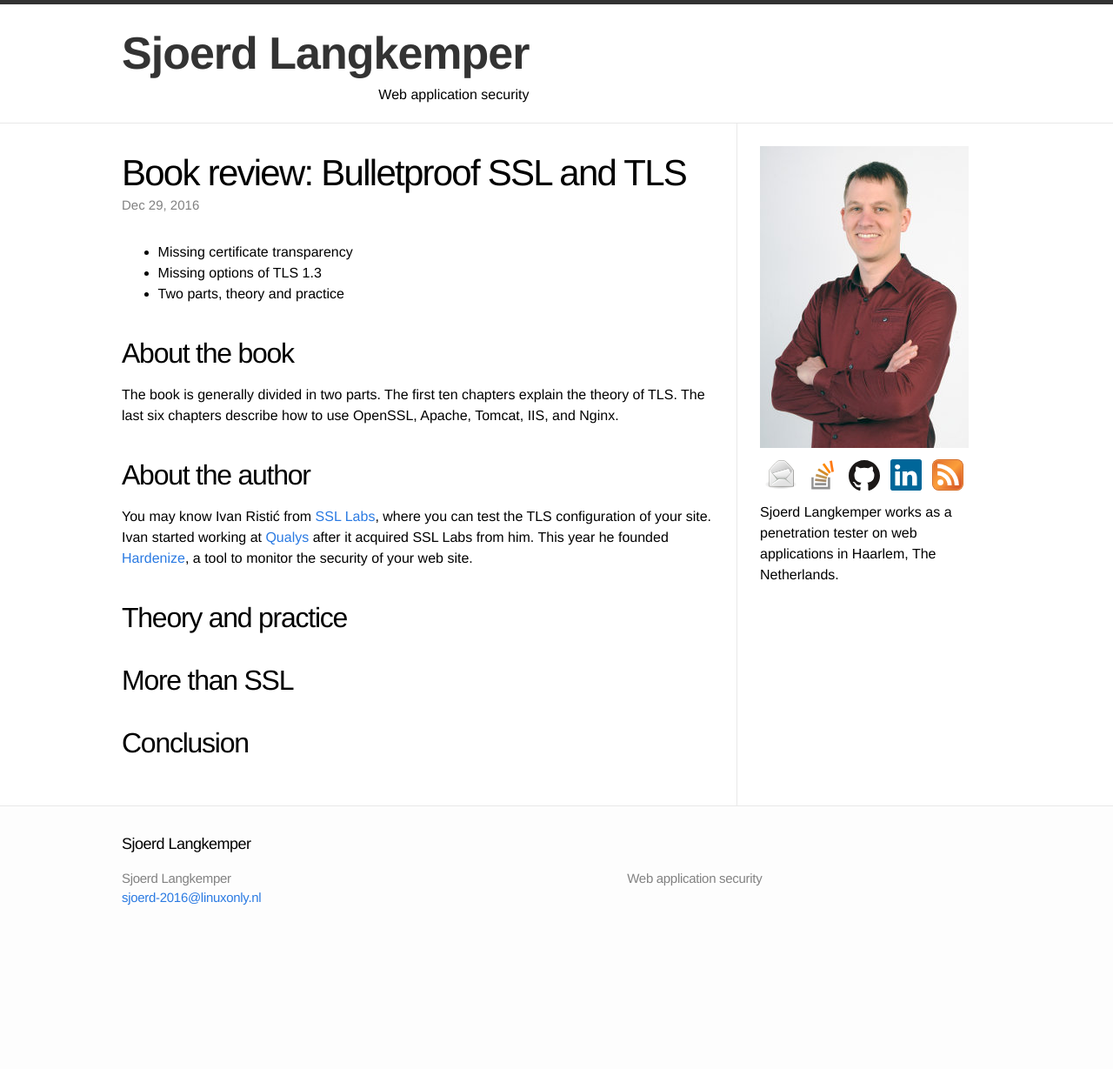
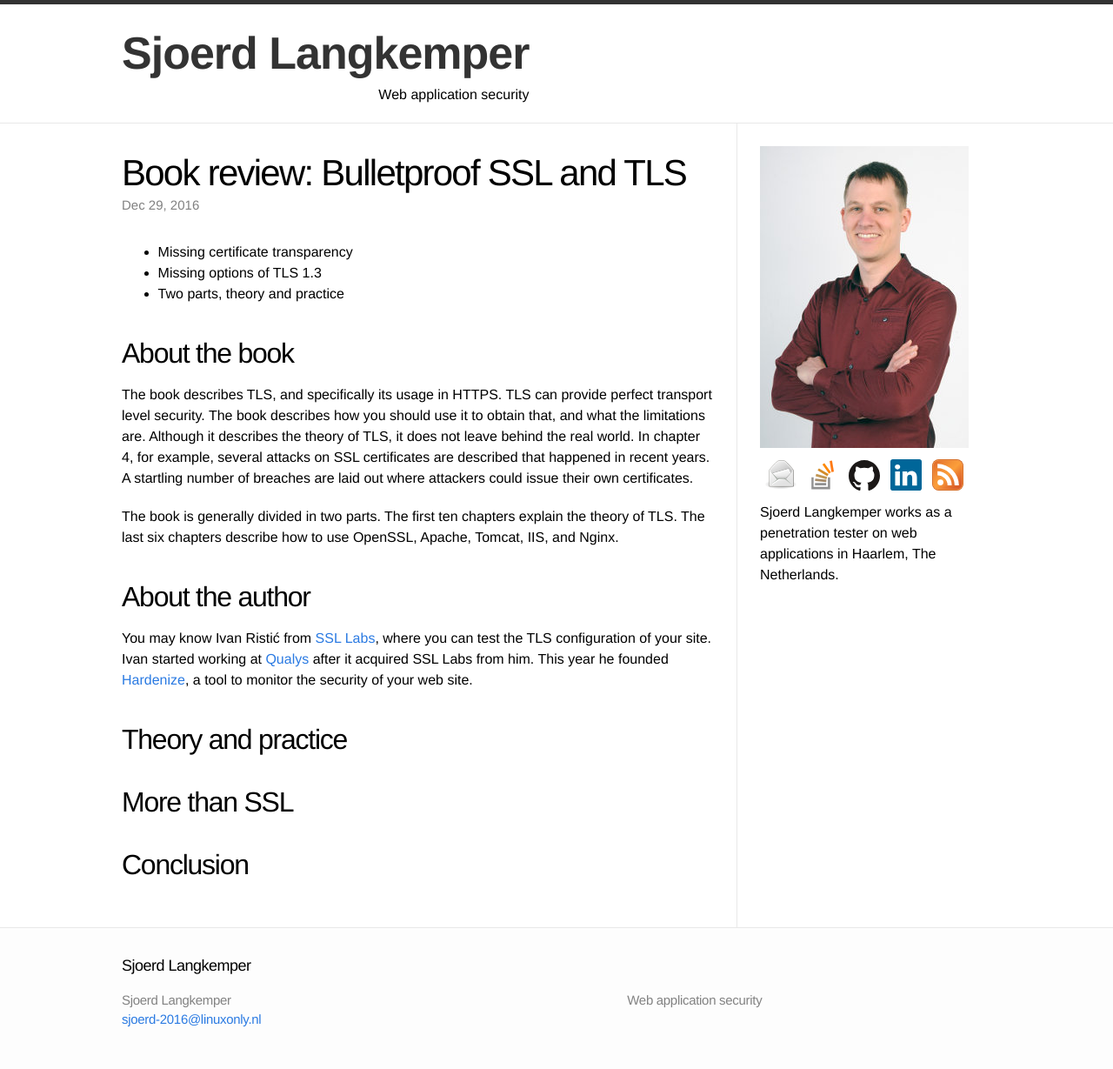
Before and after one commit to Sjord/Sjord.github.io, a Jekyll site: the page built from _posts/2016-12-18-book-review-bulletproof-ssl-tls.md, in a window 1280 px wide. Shown: the whole page at 87% size. Built offline with Jekyll 4.4.1, drawn with Linux system fonts in a browser that asks for light colours; before the commit the page ends 1089 px from its top, so only the background shows below that.

Commit message:
Add paragraph about book

```diff
--- a/_posts/2016-12-18-book-review-bulletproof-ssl-tls.md
+++ b/_posts/2016-12-18-book-review-bulletproof-ssl-tls.md
@@ -10,6 +10,8 @@
 * Two parts, theory and practice
 
 ## About the book
+
+The book describes TLS, and specifically its usage in HTTPS. TLS can provide perfect transport level security. The book describes how you should use it to obtain that, and what the limitations are. Although it describes the theory of TLS, it does not leave behind the real world. In chapter 4, for example, several attacks on SSL certificates are described that happened in recent years. A startling number of breaches are laid out where attackers could issue their own certificates.
 
 The book is generally divided in two parts. The first ten chapters explain the theory of TLS. The last six chapters describe how to use OpenSSL, Apache, Tomcat, IIS, and Nginx.
 
```
